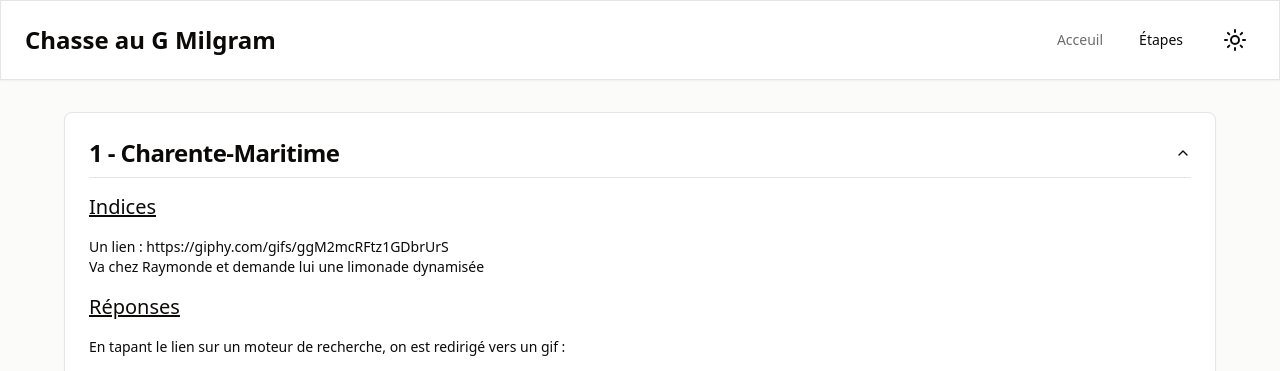
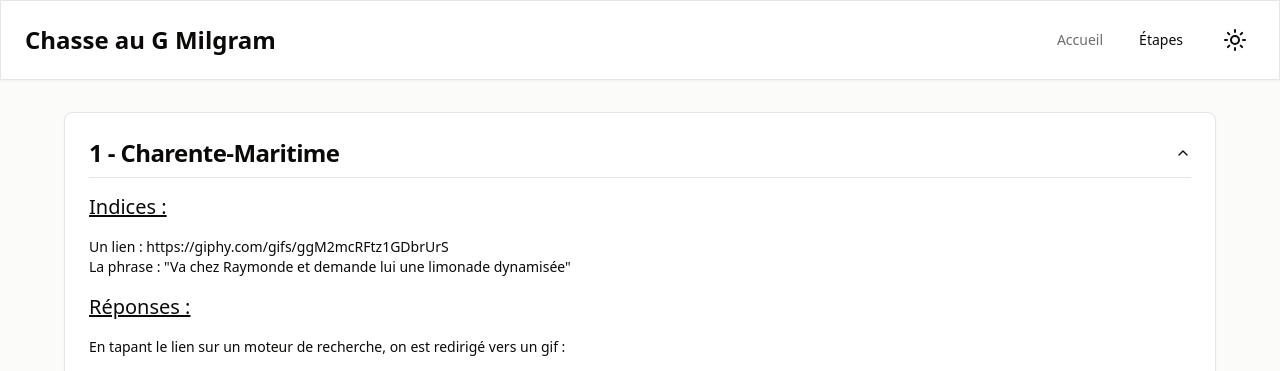
Before and after one commit to lahgolz/chasse-au-tr-sor-gmilgram, a Next.js app: page /etapes in a window 1280 px wide. Both pictures are taken after a click on the button "1 - Charente-Maritime". Shown: the top 371 px of the page. Built offline with nearby package versions, Linux system fonts and the light colour scheme; grey boxes are pictures that could not be loaded.

Commit message:
fix: some typo and other things

```diff
--- a/src/app/etapes/page.tsx
+++ b/src/app/etapes/page.tsx
@@ -22,12 +22,12 @@ export default function Steps() {
 								<CardContent>
 									<Separator className="absolute top-16 w-[calc(100%-3rem)]" />
 									<div className="grid gap-4">
-										<h4 className="text-lg underline md:text-xl">Indices</h4>
+										<h4 className="text-lg underline md:text-xl">Indices :</h4>
 										<ol>
 											<li>Un lien : https://giphy.com/gifs/ggM2mcRFtz1GDbrUrS</li>
-											<li>Va chez Raymonde et demande lui une limonade dynamisée</li>
+											<li>La phrase : "Va chez Raymonde et demande lui une limonade dynamisée"</li>
 										</ol>
-										<h4 className="text-lg underline md:text-xl">Réponses</h4>
+										<h4 className="text-lg underline md:text-xl">Réponses :</h4>
 										<p>En tapant le lien sur un moteur de recherche, on est redirigé vers un gif :</p>
 										<div className="relative h-96">
 											<Image
--- a/src/components/navbar/navbar-desktop.tsx
+++ b/src/components/navbar/navbar-desktop.tsx
@@ -14,7 +14,7 @@ export function NavbarDesktop() {
 			<NavigationMenuList>
 				<NavigationMenuItem>
 					<NavigationMenuLink className={navigationMenuTriggerStyle()} href="/">
-						Acceuil
+						Accueil
 					</NavigationMenuLink>
 				</NavigationMenuItem>
 				<NavigationMenuItem>
```
